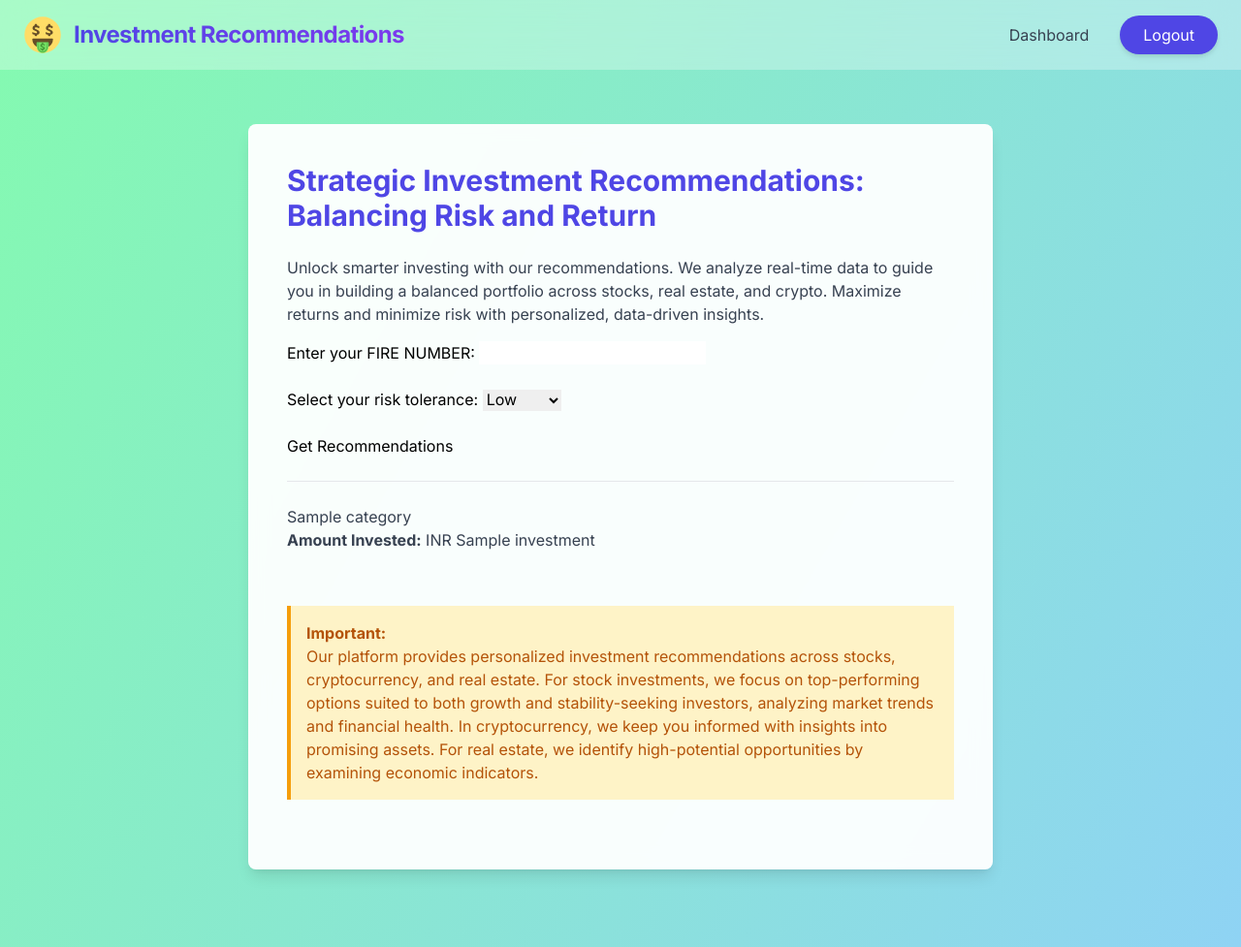
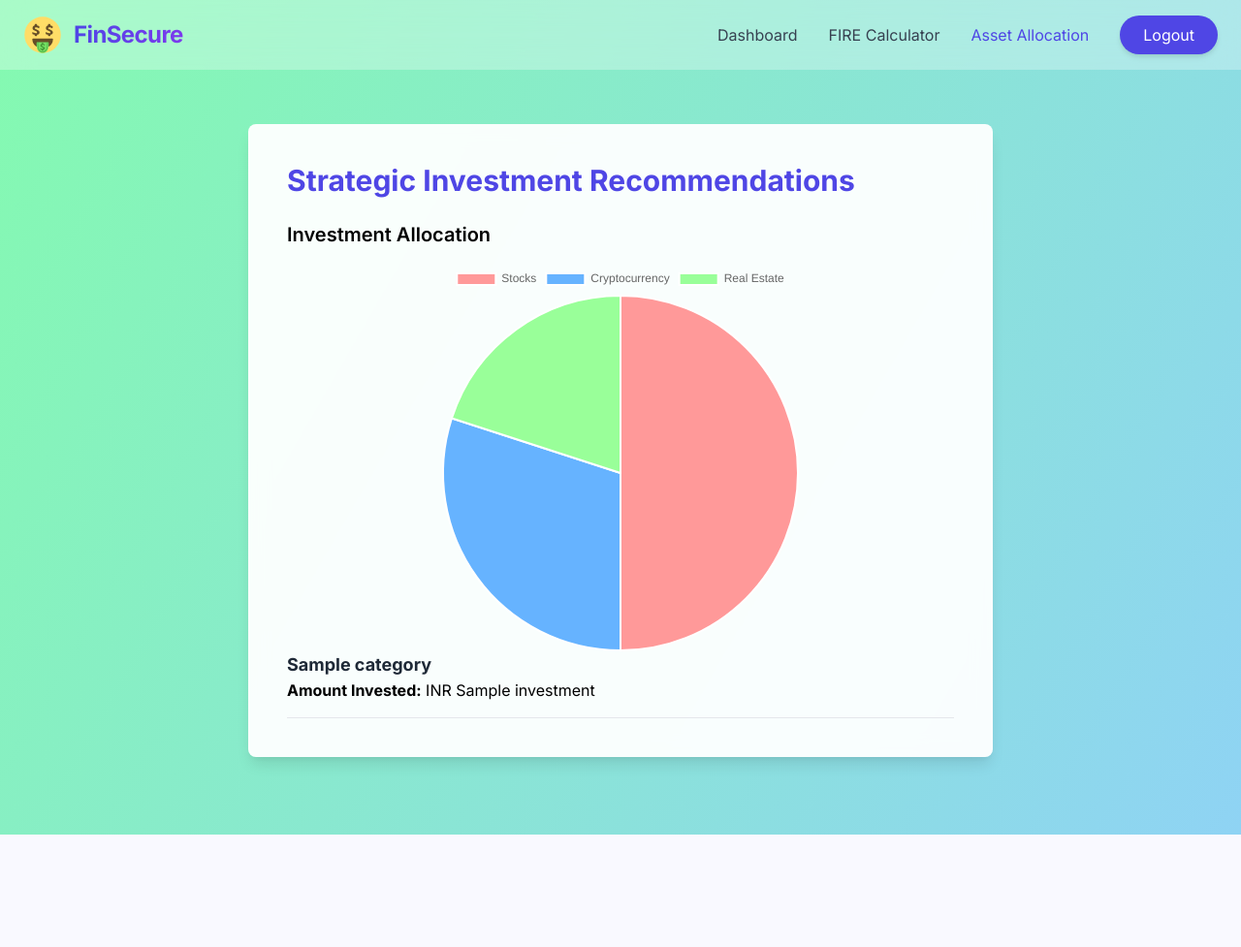
Before and after one commit to Tashneet-30/FinSecure, a Django app: template FinSecure/accounts/templates/res_alloc.html in a window 1280 px wide. Shown: the whole page at 97% size. After the commit the page ends 861 px from the top, so only its background shows below. Run offline with Django 5.2, Linux system fonts and the light colour scheme; the template is opened without the code that fills it: most values are stand-ins (such as "Sample title", 1, 10 or a date in 2020).

Commit message:
final last

```diff
--- a/FinSecure/accounts/templates/fire_number.html
+++ b/FinSecure/accounts/templates/fire_number.html
@@ -123,8 +123,7 @@
                     <a href="{% url 'fire_number' %}"
                         class="text-indigo-600 hover:text-indigo-700 font-medium transition duration-300">FIRE
                         Calculator</a>
-                    <a href="#" class="text-gray-700 hover:text-indigo-600 transition duration-300">Asset Allocation</a>
-                    <a href="#" class="text-gray-700 hover:text-indigo-600 transition duration-300">Settings</a>
+                    <a href="{% url 'investment_view' %}" class="text-gray-700 hover:text-indigo-600 transition duration-300">Asset Allocation</a>
                     <a href="{% url 'logout' %}"
                         class="bg-indigo-600 text-white px-6 py-2 rounded-full hover:bg-indigo-700 transition duration-300 shadow-md hover:shadow-lg">
                         Logout
--- a/FinSecure/accounts/templates/res_alloc.html
+++ b/FinSecure/accounts/templates/res_alloc.html
@@ -4,9 +4,10 @@
 <head>
     <meta charset="UTF-8">
     <meta name="viewport" content="width=device-width, initial-scale=1.0">
-    <title>Resoure Allocation</title>
+    <title>Resource Allocation</title>
     <link href="https://cdn.jsdelivr.net/npm/tailwindcss@2.2.19/dist/tailwind.min.css" rel="stylesheet">
     <link href="https://fonts.googleapis.com/css2?family=Inter:wght@300;400;600;700&display=swap" rel="stylesheet">
+    <script src="https://cdn.jsdelivr.net/npm/chart.js"></script>
     <style>
         body {
             font-family: 'Inter', sans-serif;
@@ -20,10 +21,30 @@
             backdrop-filter: blur(10px);
             background-color: rgba(255, 255, 255, 0.95);
         }
+
+        .chart-container {
+            max-width: 400px;
+            margin: 0 auto;
+        }
+
+        .fade-in {
+            animation: fadeIn 0.5s ease-in-out;
+        }
+
+        @keyframes fadeIn {
+            from {
+                opacity: 0;
+            }
+
+            to {
+                opacity: 1;
+            }
+        }
     </style>
 </head>
 
 <body class="bg-gray-50">
+
     <header
     class="bg-white backdrop-filter backdrop-blur-lg bg-opacity-30 fixed w-full z-50 transition duration-300 ease-in-out">
     <div class="container mx-auto px-6 py-4">
@@ -61,12 +82,16 @@
                 </svg>
                 <span
                     class="text-2xl font-extrabold bg-clip-text text-transparent bg-gradient-to-r from-indigo-600 to-purple-600 tracking-tight">
-                        Investment Recommendations
+                    FinSecure
                 </span>
             </a>
             <nav class="hidden md:flex items-center space-x-8">
                 <a href="{% url 'dashboard' %}"
                     class="text-gray-700 hover:text-indigo-600 transition duration-300">Dashboard</a>
+                <a href="{% url 'fire_number' %}"
+                    class="text-gray-700 hover:text-indigo-600 transition duration-300">FIRE
+                    Calculator</a>
+                <a href="{% url 'investment_view' %}" class="text-indigo-600 hover:text-indigo-700 font-medium transition duration-300">Asset Allocation</a>
                 <a href="{% url 'logout' %}"
                     class="bg-indigo-600 text-white px-6 py-2 rounded-full hover:bg-indigo-700 transition duration-300 shadow-md hover:shadow-lg">
                     Logout
@@ -76,94 +101,118 @@
     </div>
 </header>
 
+
     <main class="pt-32 pb-20 gradient-bg">
         <div class="container mx-auto px-6">
-            <div class="bg-white p-10 rounded-lg shadow-lg form-container max-w-3xl mx-auto">
-                <h2 class="text-3xl font-bold mb-6 text-indigo-600">Strategic Investment Recommendations: Balancing Risk and Return</h2>
+            <div class="bg-white p-10 rounded-lg shadow-lg form-container max-w-3xl mx-auto fade-in">
+                <h2 class="text-3xl font-bold mb-6 text-indigo-600">Strategic Investment Recommendations</h2>
 
-                <div class="mb-8">
-                    <h3 class="text-xl font-semibold mb-4"></h3>
-                    <p class="text-gray-700 mb-4">
-                        Unlock smarter investing with our recommendations. We analyze real-time data to guide you in building a balanced portfolio across stocks, real estate, and crypto. Maximize returns and minimize risk with personalized, data-driven insights.
-                    </p>
-                    <form method="post">
-                        {% csrf_token %}
-                        <label for="total_savings">Enter your FIRE NUMBER:</label>
-                        <input type="number" id="total_savings" name="total_savings" required><br><br>
-
-                        <label for="risk_tolerance">Select your risk tolerance:</label>
-                        <select id="risk_tolerance" name="risk_tolerance" required>
-                            <option value="low">Low</option>
-                            <option value="medium">Medium</option>
-                            <option value="high">High</option>
-                        </select><br><br>
-
-                        <button type="submit">Get Recommendations</button>
-
-                    </form>
-                            <ul class="list-disc list-inside text-gray-700 mb-4">
-                                <br>
-                                <hr><br>
-
-                        <!-- Display recommendations if available -->
                 {% if recommendations %}
-
+                <!-- Display Recommendations -->
+                <div>
+                    <h3 class="text-xl font-semibold mb-4">Investment Allocation</h3>
+                    <div class="chart-container mb-6">
+                        <canvas id="investmentChart" width="400" height="400"></canvas>
+                    </div>
                     <div>
                         {% for category, details in recommendations.items %}
-                                    <h2>{{ category }}</h2>
+                        <div class="mb-4">
+                            <h4 class="text-lg font-bold text-gray-800">{{ category }}</h4>
                             <p><strong>Amount Invested:</strong> INR {{ details.Investment }}</p>
-
                             {% if category == "Stocks" %}
                             <p><strong>Recommended Stock:</strong> {{ details.Recommended_Stock }}</p>
                             <p><strong>Price:</strong> {{ details.Current_Price }}</p>
                             {% elif category == "Cryptocurrency" %}
                             <p><strong>Recommended Crypto:</strong> {{ details.Recommended_Crypto }}</p>
-                                    {% else %}
-                                       <p></p>
+                            <p><strong>Price:</strong> {{ details.Current_Price }}</p>
                             {% endif %}
                             {% if category == "Stocks" or category == "Cryptocurrency" %}
                             <p><strong>Expected Return:</strong> {{ details.Expected_Return }}%</p>
                             <p><strong>Risk Explanation:</strong> {{ details.Risk_Explanation }}</p>
-                                    <br>
+                            {% endif %}
+                        </div>
                         <hr>
-                                    <br>
-                                    {% endif %}
                         {% endfor %}
                     </div>
-                        {% endif %}
-<br>
-                       <!-- <form method="post">
+                </div>
+                {% else %}
+                <!-- Show Form -->
+                <form method="post">
                     {% csrf_token %}
-                            <button type="submit">Get Recommendations</button>
-                        </form>
-                    -->
-                    </ul>
+                    <div class="mb-6">
+                        <p class="text-2xl font-bold text-indigo-600">
+                            Your FIRE Number: <span class="text-gray-900">{{ fire_number }}</span>
+                        </p>
                     </div>
 
+                    <label for="total_savings" class="block mb-2 font-semibold text-gray-700">
+                        Enter Instant FIRE NUMBER:
+                    </label>
+                    <input type="number" id="total_savings" name="total_savings" required
+                           class="w-full border border-gray-300 rounded px-4 py-2 mb-4 focus:outline-none focus:ring-2 focus:ring-indigo-600">
 
+                    <label for="risk_tolerance" class="block mb-2 font-semibold text-gray-700">
+                        Select your risk tolerance:
+                    </label>
+                    <select id="risk_tolerance" name="risk_tolerance" required
+                            class="w-full border border-gray-300 rounded px-4 py-2 mb-4 focus:outline-none focus:ring-2 focus:ring-indigo-600">
+                        <option value="low">Low</option>
+                        <option value="medium">Medium</option>
+                        <option value="high">High</option>
+                    </select>
 
+                    <button type="submit" class="w-full bg-indigo-600 text-white px-6 py-2 rounded-full hover:bg-indigo-700 transition duration-300 shadow-md hover:shadow-lg">
+                        Get Recommendations
+                    </button>
+                </form>
 
-                <div class="bg-yellow-100 border-l-4 border-yellow-500 text-yellow-700 p-4 mb-8" role="alert">
-                    <p class="font-bold">Important:</p>
-                    <p>Our platform provides personalized investment recommendations across stocks, cryptocurrency, and real estate. For stock investments, we focus on top-performing options suited to both growth and stability-seeking investors, analyzing market trends and financial health. In cryptocurrency, we keep you informed with insights into promising assets. For real estate, we identify high-potential opportunities by examining economic indicators.</p>
-                </div>
-
-                <div class="text-gray-700">
-
-                </div>
+                {% endif %}
             </div>
         </div>
     </main>
-</body>
+
     <script>
+        // Example Data for Chart
+        const recommendationsData = {
+            "Stocks": { "Investment": 50000 },
+            "Cryptocurrency": { "Investment": 30000 },
+            "Real Estate": { "Investment": 20000 }
+        };
 
-    document.getElementById('copyButton').addEventListener('click', () => {
-        navigator.clipboard.writeText(encryptionKey).then(() => {
-            alert('Encryption key copied to clipboard!');
-        }, (err) => {
-            console.error('Could not copy text: ', err);
+        // Pie chart data
+        const chartData = {
+            labels: Object.keys(recommendationsData),
+            datasets: [{
+                label: 'Investment Distribution',
+                data: Object.values(recommendationsData).map(item => item.Investment),
+                backgroundColor: ['#ff9999', '#66b3ff', '#99ff99'],
+                hoverOffset: 4
+            }]
+        };
+
+        // Create Pie Chart
+        const ctx = document.getElementById('investmentChart')?.getContext('2d');
+        if (ctx) {
+            new Chart(ctx, {
+                type: 'pie',
+                data: chartData,
+                options: {
+                    responsive: true,
+                    plugins: {
+                        legend: { position: 'top' },
+                        tooltip: {
+                            callbacks: {
+                                label: function (tooltipItem) {
+                                    return tooltipItem.label + ': INR ' + tooltipItem.raw;
+                                }
+                            }
+                        }
+                    }
+                }
             });
-    });
+        }
     </script>
 
+</body>
+
 </html>
```
Also changed, not shown: FinSecure/accounts/templates/dashboard.html (+3 -8 lines), FinSecure/accounts/views.py (+60 -7 lines), FinSecure/db.sqlite3. Lines whose indentation alone changed are shown as unchanged.
